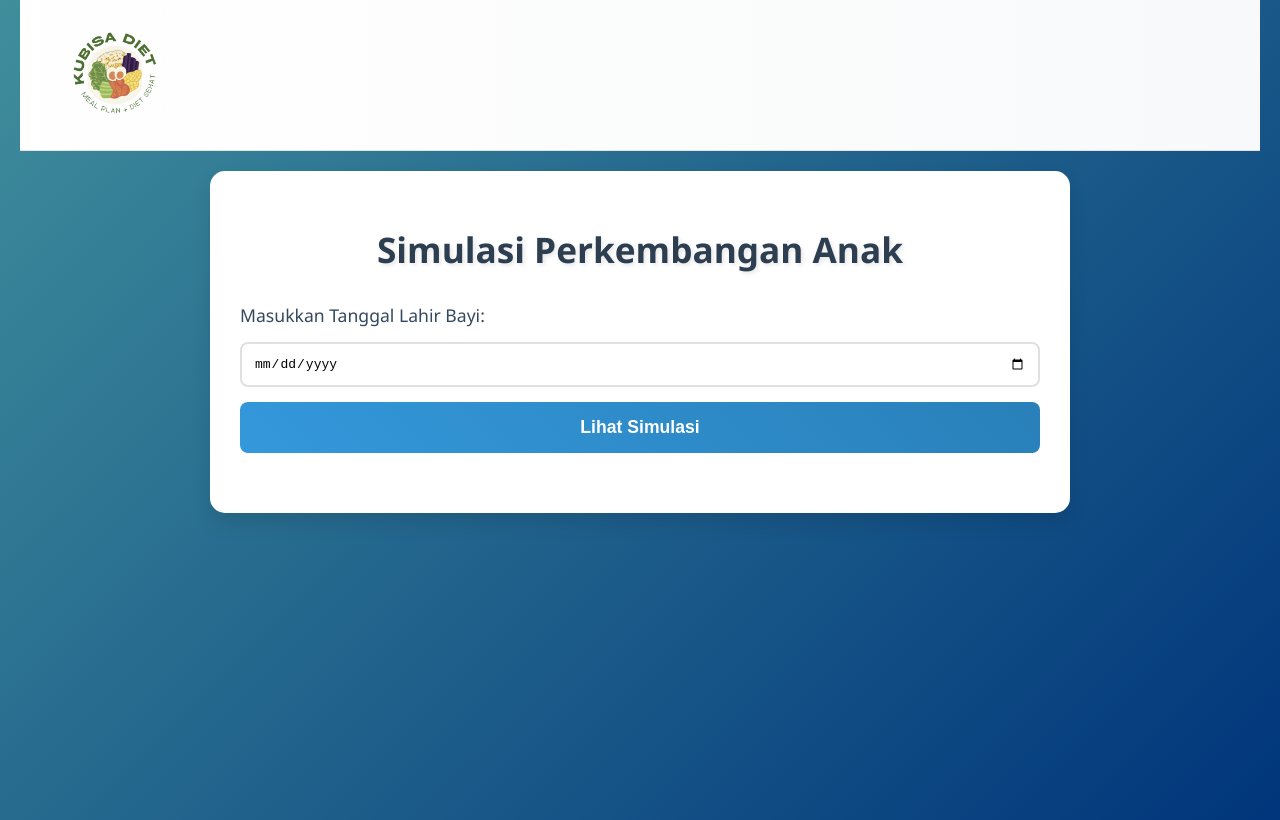
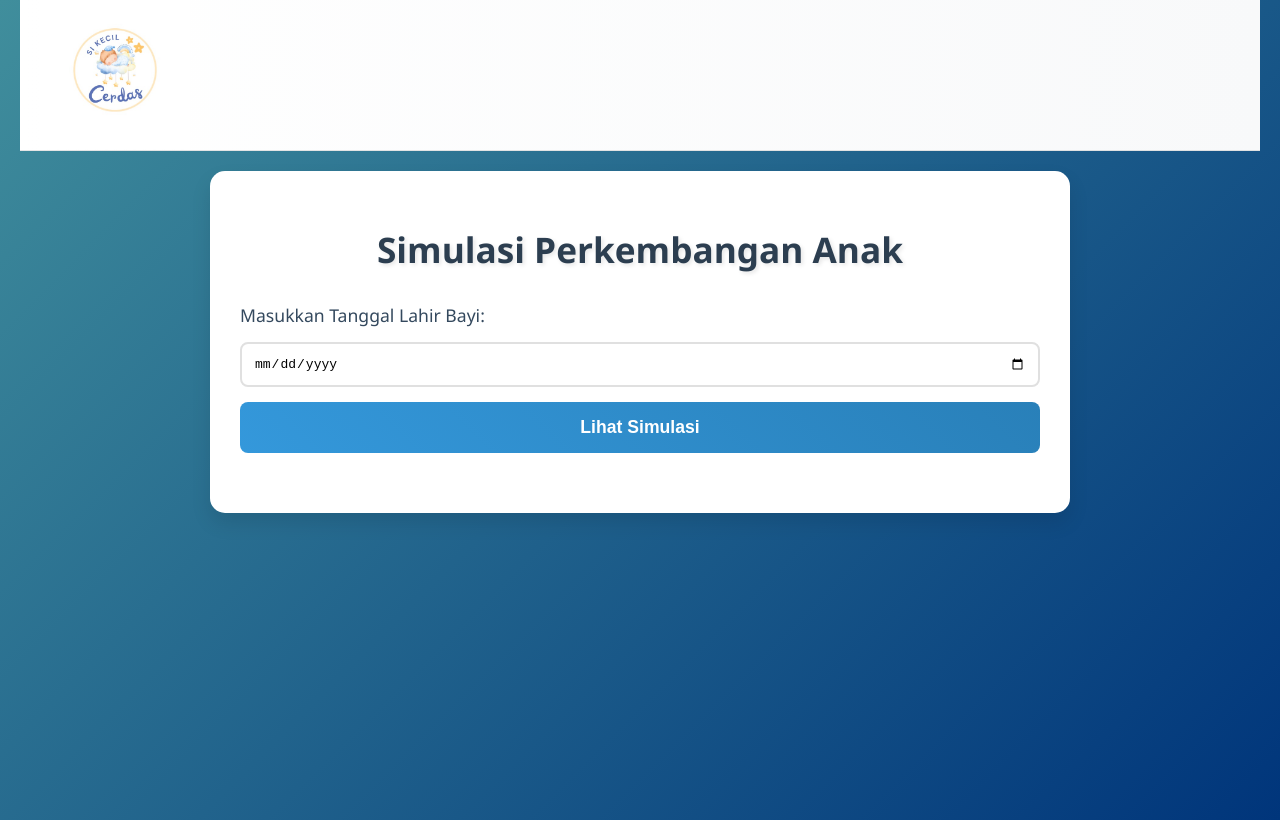
Before and after one commit to MuhReza2004/website-5, a plain HTML site: page index.html in a window 1280 px wide. Drawn offline with Linux system fonts and the light colour scheme.

Commit message:
Feat: Logo

```diff
--- a/index.html
+++ b/index.html
@@ -10,7 +10,7 @@
     <header class="header">
       <div class="logo-container">
         <!-- Ganti src dengan path logo Anda -->
-        <img src="assets/logo.PNG" alt="Logo" class="logo" />
+        <img src="assets/logo2.jpg" alt="Logo" class="logo" />
       </div>
     </header>
     <div class="container">
```
Also changed, not shown: assets/logo2.jpg (added).
